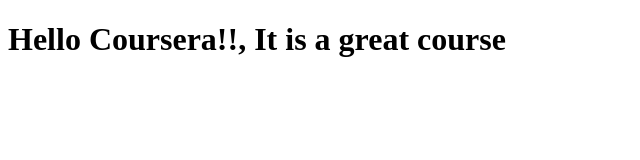
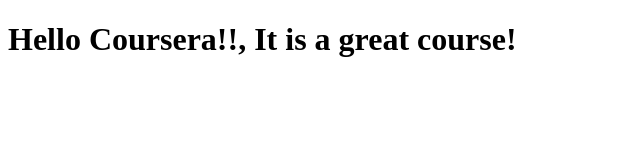
Before and after one commit to tejagantla/coursera_js, a plain HTML site: page site/index.html in a window 1280 px wide. Shown: the full height of the page, 0-640 px from the left. Drawn offline with Linux system fonts and the light colour scheme.

Commit message:
Another Small Addition to our page content

```diff
--- a/site/index.html
+++ b/site/index.html
@@ -6,6 +6,6 @@
 	<title>Hello Coursera</title>
 </head>
 <body>
-	<h1>Hello Coursera!!, It is a great course</h1>
+	<h1>Hello Coursera!!, It is a great course!</h1>
 </body>
 </html>
```
